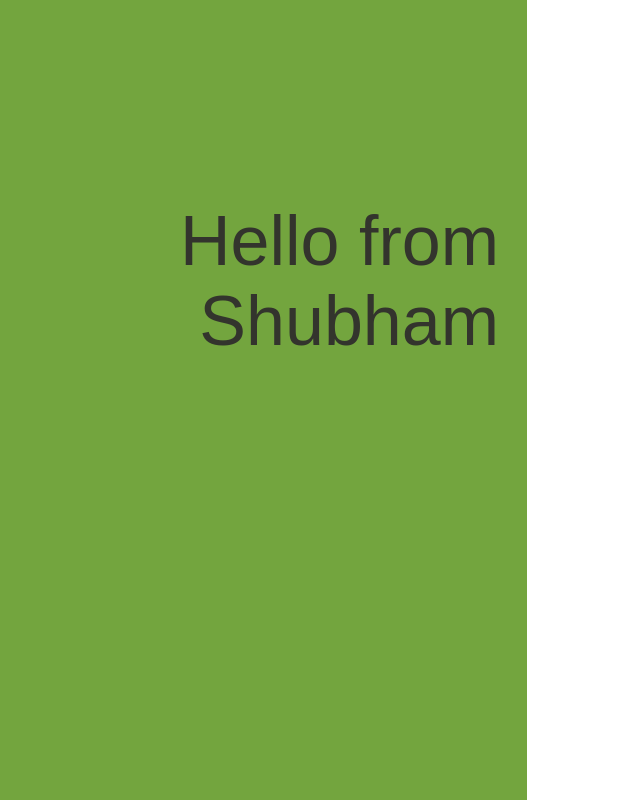
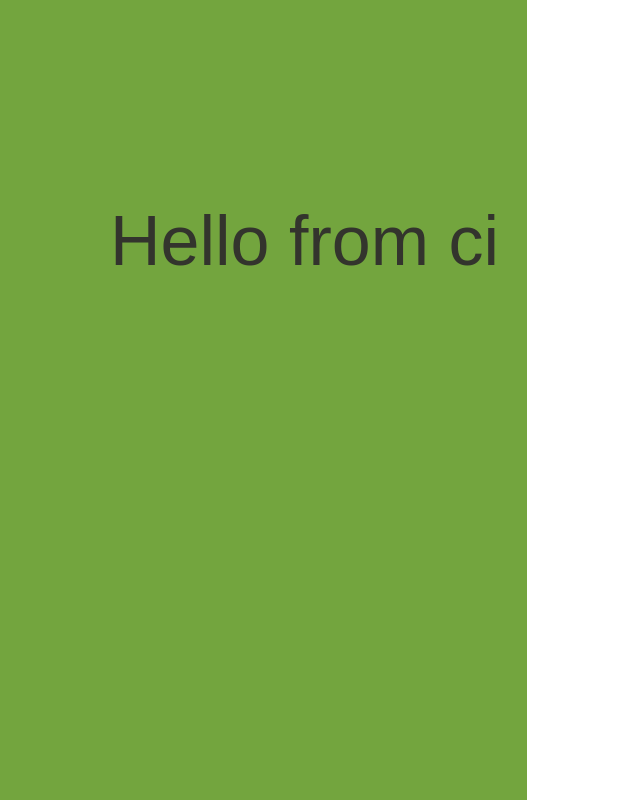
Before and after one commit to shubh-verma/mernEcommerceBackend, a website: page index.html in a window 1280 px wide. Shown: the whole page, without its empty margins (113-753 px from the left). Drawn offline with Linux system fonts and the light colour scheme.

Commit message:
[fix] minor

```diff
--- a/index.html
+++ b/index.html
@@ -74,7 +74,7 @@
   </head>
   <body>
     <div class="textColumn">
-      <h1>Hello from Shubham</h1>
+      <h1>Hello from ci</h1>
       </ul>
     </div>
   </body>
```
Also changed, not shown: .circleci/config.yml.
